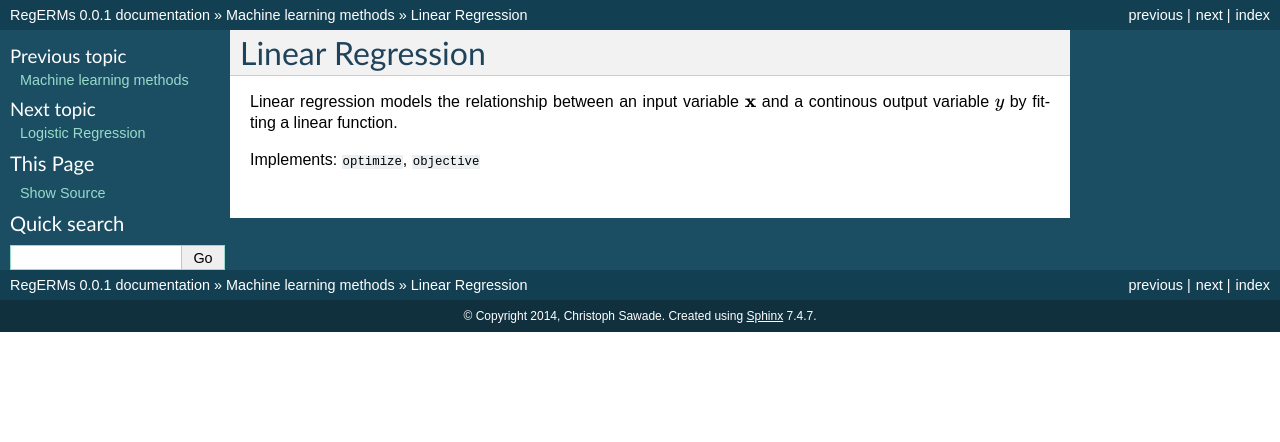
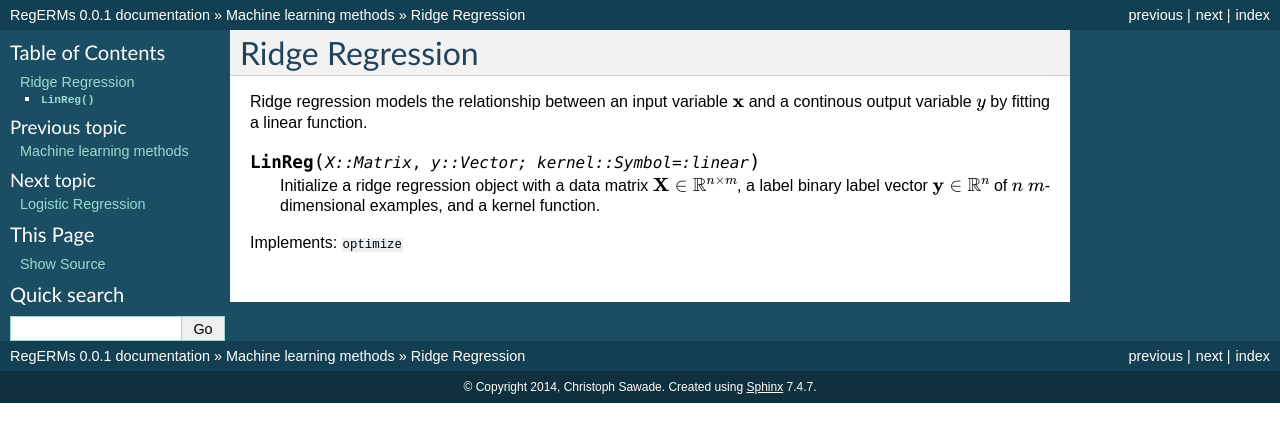
Before and after one commit to JuliaStats/RegERMs.jl, a Sphinx documentation site: the page built from doc/ridge_regression.rst, in a window 1280 px wide. Shown: the top 442 px of the page. Built offline with Sphinx 7.4.7, drawn with Linux system fonts in a browser that asks for light colours.

Commit message:
Tweak documentation and tests
- adapt README.md to new interface
- add some general documentation
- increase test coverage
- fix Mercer map: enforce that kernel matrix is considered as symmetric
  and thus eigenvalues are real
- add pretty print for models

```diff
--- a/doc/index.rst
+++ b/doc/index.rst
@@ -1,7 +1,7 @@
 RegERMs.jl
 ===================================
 
-Regularized empirical risk minimization (RegERM) is a general concept that defines a family of optimization problems in machine learning, as, e.g., Support Vector Machine, Logistic Regression, and Linear Regression.
+Regularized empirical risk minimization (RegERM) is a general concept that defines a family of optimization problems in machine learning, as, e.g., Support Vector Machine, Logistic Regression, and Ridge Regression.
 
 Contents:
 
@@ -18,6 +18,10 @@ Let :math:`{\bf x}_i` be a vector of features describing an instance i and :math
 
 The loss function :math:`\ell` measures the disagreement between the true label :math:`y` and the model prediction and the regularizer :math:`\Omega` penalizes the model's complexity.
 
+.. function:: optimize(method::RegERM, λ::Float64, optimizer::Symbol=:l_bfgs)
+
+	Perform the optimization of ``method`` for a given regularization parameter ``λ`` and return a prediction model that can be used for classification. Stochastic gradient descent (``:svg``) and Limited-memory BFGS (``:l_bfgs``) are valid optimizer.
+
 Indices and tables
 ==================
 
--- a/doc/logistic_regression.rst
+++ b/doc/logistic_regression.rst
@@ -3,4 +3,8 @@ Logistic Regression
 
 Logistic regression models the relationship between an input variable :math:`{\bf x}` and a binary output variable :math:`y` by fitting a logistic function.
 
-Implements: ``optimize``, ``objective``
+.. function:: LogReg(X::Matrix, y::Vector; kernel::Symbol=:linear)
+
+	Initialize a logistic regression object with a data matrix :math:`{\bf X} \in \mathbb{R}^{n\times m}`, a label binary label vector :math:`{\bf y} \in \mathbb{R}^{n}` of :math:`n` :math:`m`-dimensional examples, and a kernel function.
+
+Implements: ``optimize``
--- a/doc/ridge_regression.rst
+++ b/doc/ridge_regression.rst
@@ -1,6 +1,10 @@
-Linear Regression
+Ridge Regression
 ===================================
 
-Linear regression models the relationship between an input variable :math:`{\bf x}` and a continous output variable :math:`y` by fitting a linear function.
+Ridge regression models the relationship between an input variable :math:`{\bf x}` and a continous output variable :math:`y` by fitting a linear function.
 
-Implements: ``optimize``, ``objective``
+.. function:: LinReg(X::Matrix, y::Vector; kernel::Symbol=:linear)
+
+	Initialize a ridge regression object with a data matrix :math:`{\bf X} \in \mathbb{R}^{n\times m}`, a label binary label vector :math:`{\bf y} \in \mathbb{R}^{n}` of :math:`n` :math:`m`-dimensional examples, and a kernel function.
+
+Implements: ``optimize``
--- a/doc/svm.rst
+++ b/doc/svm.rst
@@ -3,4 +3,8 @@ Support Vector Machine
 
 Support vector machines model the relationship between an input variable :math:`{\bf x}` and a continous output variable :math:`y` by finding a hyperplane separating examples belonging to different classes with maximal margin.
 
-Implements: ``optimize``, ``objective``
+.. function:: SVM(X::Matrix, y::Vector; kernel::Symbol=:linear)
+
+	Initialize an SVM object with a data matrix :math:`{\bf X} \in \mathbb{R}^{n\times m}`, a label binary label vector :math:`{\bf y} \in \mathbb{R}^{n}` of :math:`n` :math:`m`-dimensional examples, and a kernel function.
+
+Implements: ``optimize``
```
Also changed, not shown: README.md (+16 -9 lines), 5 other files.
